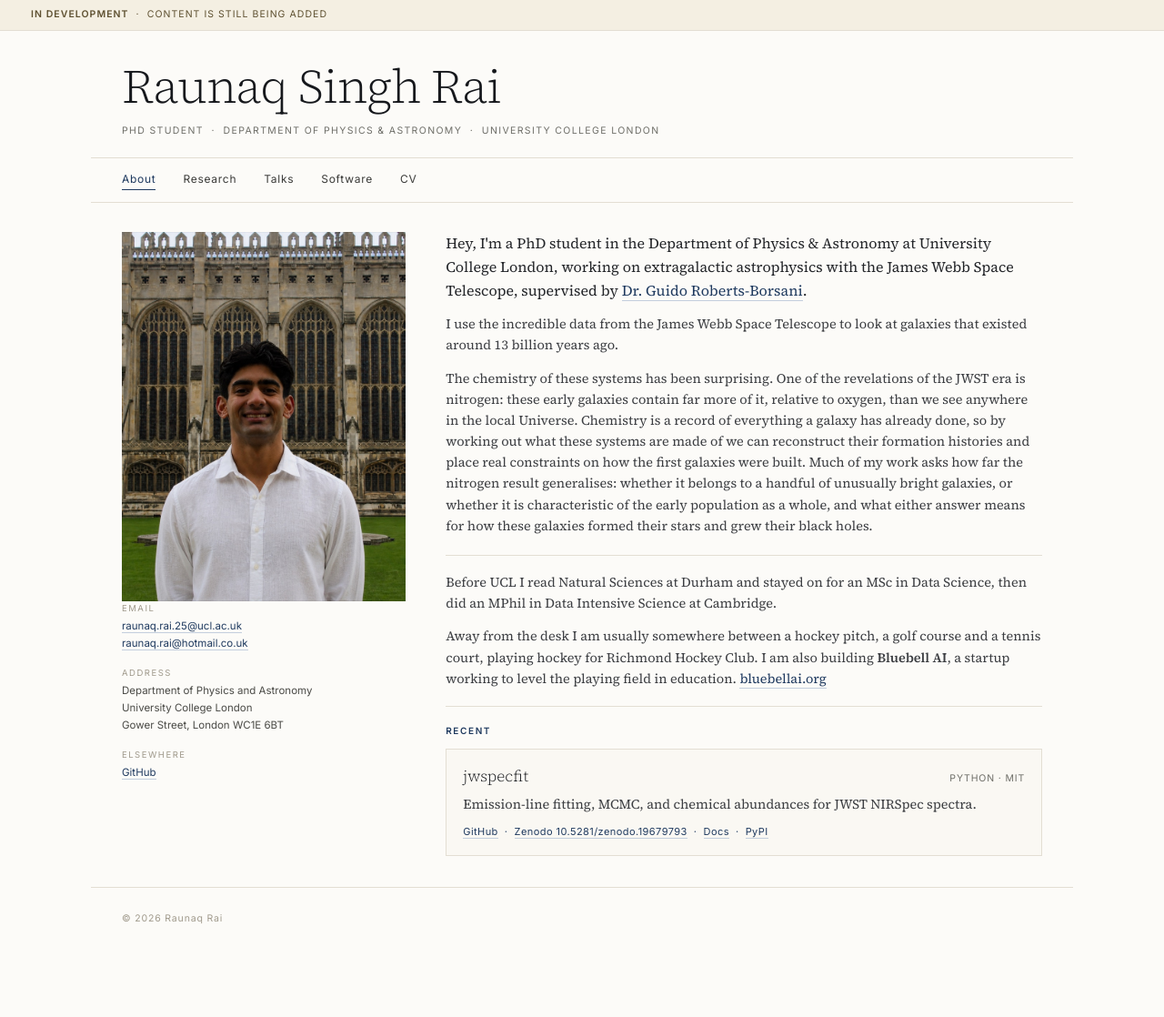
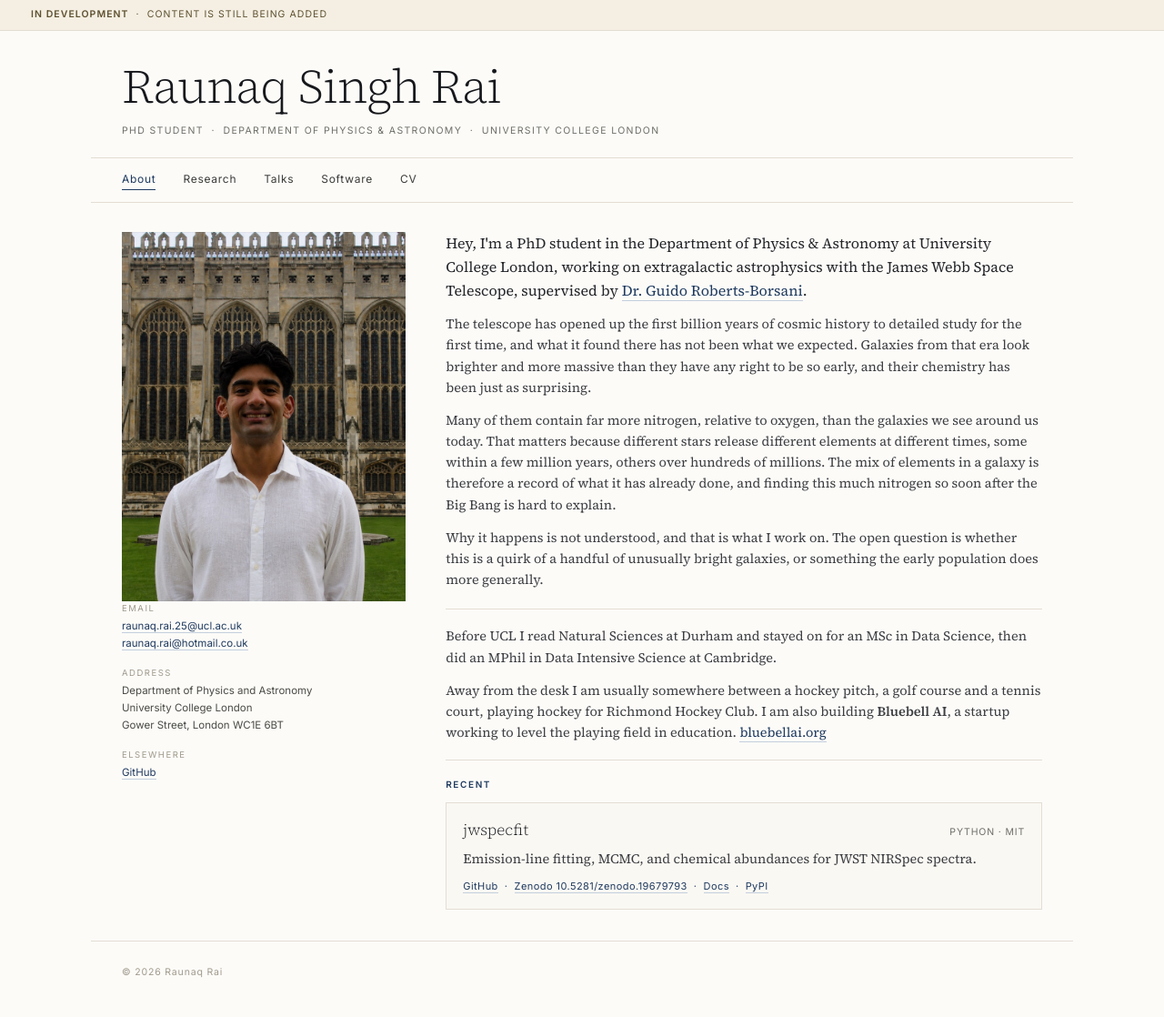
Before and after one commit to raunaq-rai/raunaq-rai.github.io, a Jekyll site: the page built from index.html, in a window 1280 px wide. Shown: the whole page at 91% size. Built offline with Jekyll 4.4.1, drawn with Linux system fonts in a browser that asks for light colours; before the commit the page ends 1059 px from its top, so only the background shows below that.

Commit message:
Rewrite the About blurb for a general audience

```diff
--- a/index.html
+++ b/index.html
@@ -8,17 +8,20 @@ University College London, working on extragalactic astrophysics with the James
 Telescope, supervised by <a class="link" href="{{ site.data.site.supervisor.url }}">Dr. Guido
 Roberts-Borsani</a>.</p>
 
-<p class="body-text">I use the incredible data from the James Webb Space Telescope to look at
-galaxies that existed around 13 billion years ago.</p>
+<p class="body-text">The telescope has opened up the first billion years of cosmic history to
+detailed study for the first time, and what it found there has not been what we expected. Galaxies
+from that era look brighter and more massive than they have any right to be so early, and their
+chemistry has been just as surprising.</p>
 
-<p class="body-text" style="margin-bottom:20px">The chemistry of these systems has been surprising.
-One of the revelations of the JWST era is nitrogen: these early galaxies contain far more of it,
-relative to oxygen, than we see anywhere in the local Universe. Chemistry is a record of everything
-a galaxy has already done, so by working out what these systems are made of we can reconstruct their
-formation histories and place real constraints on how the first galaxies were built. Much of my work
-asks how far the nitrogen result generalises: whether it belongs to a handful of unusually bright
-galaxies, or whether it is characteristic of the early population as a whole, and what either answer
-means for how these galaxies formed their stars and grew their black holes.</p>
+<p class="body-text">Many of them contain far more nitrogen, relative to oxygen, than the
+galaxies we see around us today. That matters because different stars release different elements at
+different times, some within a few million years, others over hundreds of millions. The mix of
+elements in a galaxy is therefore a record of what it has already done, and finding this much
+nitrogen so soon after the Big Bang is hard to explain.</p>
+
+<p class="body-text" style="margin-bottom:20px">Why it happens is not understood, and that is what I
+work on. The open question is whether this is a quirk of a handful of unusually bright galaxies, or
+something the early population does more generally.</p>
 
 <div class="rule" style="margin:4px 0 18px"></div>
 
```
